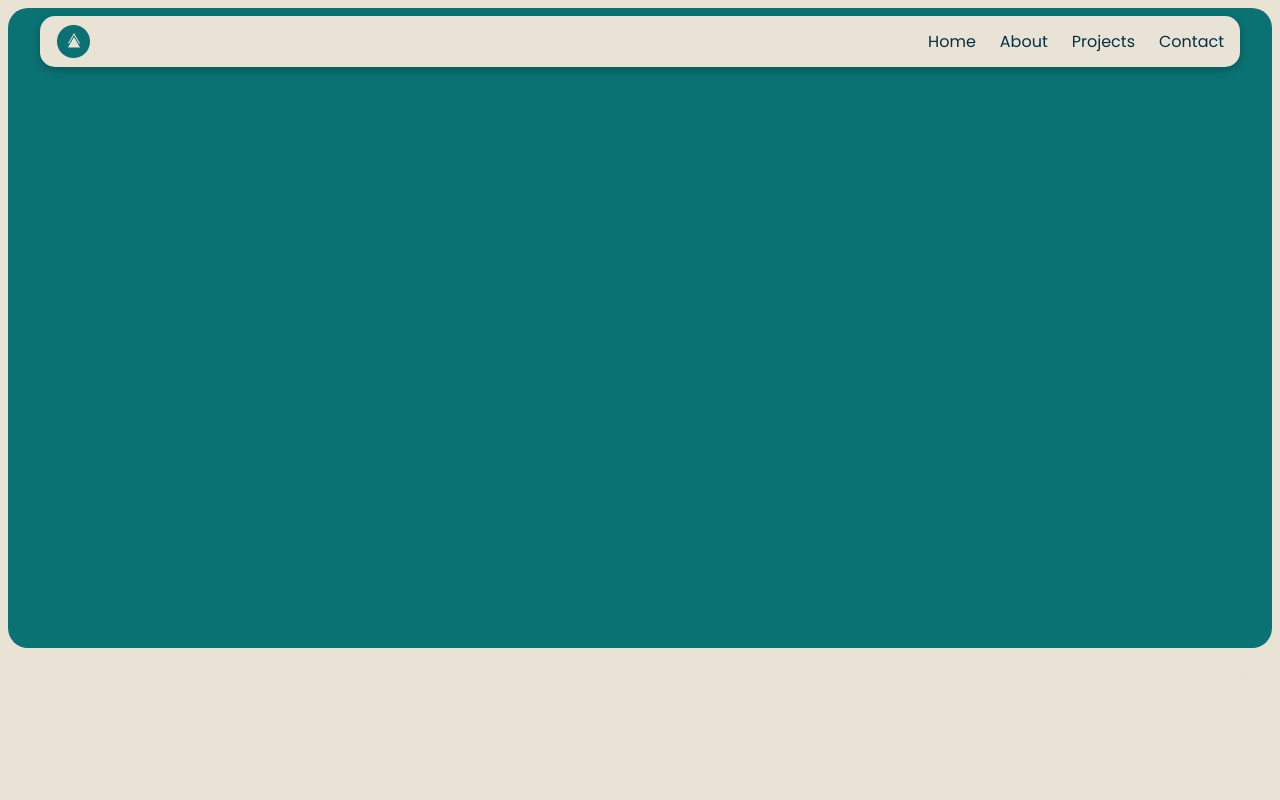
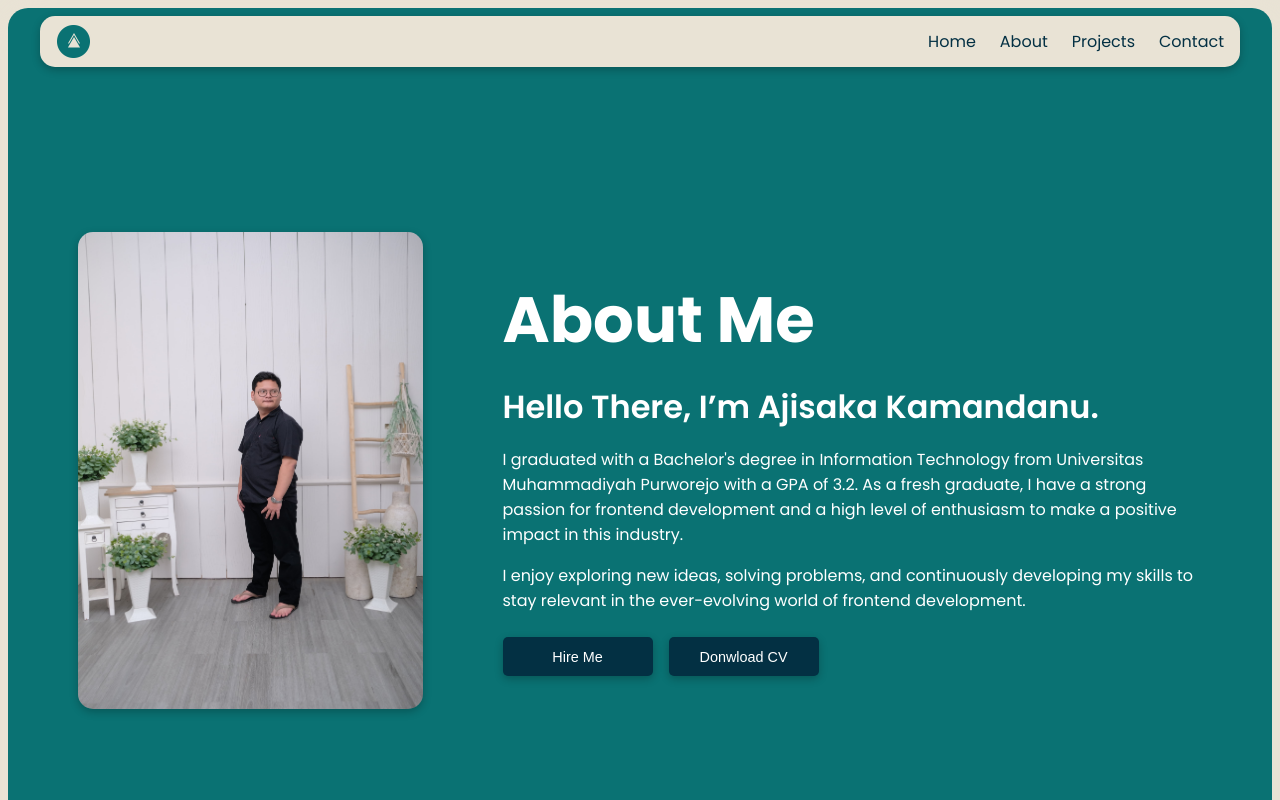
Before and after one commit to thisismeaji/portfolio, a Next.js app: page /about in a window 1280 px wide. Shown: the top 800 px of the page. Built offline with nearby package versions, Linux system fonts and the light colour scheme.

Commit message:
add about head section

```diff
--- a/src/app/globals.css
+++ b/src/app/globals.css
@@ -38,7 +38,7 @@ button{
     padding: 0.7rem 1.4rem;
     font-weight: 500;
     box-shadow: rgba(0, 0, 0, 0.24) 0px 3px 8px;
-    border-radius: 10px;
+    border-radius: 5px;
     border: none;
     cursor: pointer;
 }
--- a/src/components/section/about/AboutSection.js
+++ b/src/components/section/about/AboutSection.js
@@ -1,10 +1,28 @@
 import React from 'react';
 import Styles from "../about/about.module.css";
+import Image from 'next/image';
 
 export default function AboutSection  () {
   return (
     <div className={Styles.aboutSection}>
-
+      <div className={Styles.aboutImage}>
+        <Image
+          src="/images/profile.png"
+          width={1000}
+          height={1000}
+          alt='Profile aji'
+        />
+      </div>
+      <div className={Styles.aboutText}>
+        <h1>About Me</h1>
+        <h2>Hello There, I’m Ajisaka Kamandanu.</h2>
+        <p>I graduated with a Bachelor's degree in Information Technology from Universitas Muhammadiyah Purworejo with a GPA of 3.2. As a fresh graduate, I have a strong passion for frontend development and a high level of enthusiasm to make a positive impact in this industry.</p>
+        <p>I enjoy exploring new ideas, solving problems, and continuously developing my skills to stay relevant in the ever-evolving world of frontend development.</p>
+        <div className={Styles.aboutCTA}>
+          <button>Hire Me</button>
+          <button>Donwload CV</button>
+        </div>
+      </div>
     </div>
   );
 }
--- a/src/components/section/about/about.module.css
+++ b/src/components/section/about/about.module.css
@@ -1,14 +1,87 @@
 .aboutSection{
     display: flex;
     justify-content: center;
+    gap: 5rem;
     align-items: center;
-    flex-direction: column;
     border-radius: 20px;
     margin: 0.5rem;
-    padding: 20rem 1.5rem;
+    padding: 14rem 1.5rem;
     background-color: var(--secondary);
     box-shadow: 0 4px 30px rgba(0, 0, 0, 0.1);
     -webkit-box-shadow: 6px 8px 33px 3px rgba(233,227,213,0.77);
     -moz-box-shadow: 6px 8px 33px 3px rgba(233,227,213,0.77);
     box-shadow: 6px 8px 33px 3px rgba(233,227,213,0.77);
+    color: var(--accentTwo);
 }
+
+.aboutImage img{
+    max-width: 345px;
+    max-height: 477px;
+    border-radius: 15px;
+    box-shadow: rgba(0, 0, 0, 0.24) 0px 3px 8px;
+}
+
+.aboutText{
+    max-width: 700px;
+    display: flex;
+    flex-direction: column;
+    gap: 1rem;
+}
+
+.aboutText h1{
+    font-size: 4em;
+    font-weight: 700;
+}
+
+.aboutText h2{
+    font-size: 2em;
+    font-weight: 600;
+}
+
+.aboutCTA{
+    display: flex;
+    gap: 1rem;
+    margin-top: 0.5rem;
+}
+
+.aboutCTA button{
+    width: 150px;
+    background-color: var(--accent);
+    color: var(--accentTwo);
+}
+
+@media screen and (max-width:786px) {
+    .aboutSection{
+        flex-direction: column;
+        padding: 7rem 1.5rem;
+        gap: 2rem;
+    }
+
+    .aboutText{
+        gap: 0.5rem;
+    }
+
+    .aboutText h1{
+        font-size: 1.5em;
+    }
+
+    .aboutText h2{
+        font-size: 1.2em;
+        font-weight: 600;
+    }
+}
+
+@media screen and (min-width:786px) and (max-width:1200px) {
+
+    .aboutSection{
+        gap: 2rem;
+    }
+    .aboutText h1{
+        font-size: 2.5em;
+    }
+
+    .aboutText h2{
+        font-size: 1.5em;
+        font-weight: 600;
+    }
+}
```
Also changed, not shown: public/images/profile.png (added).
